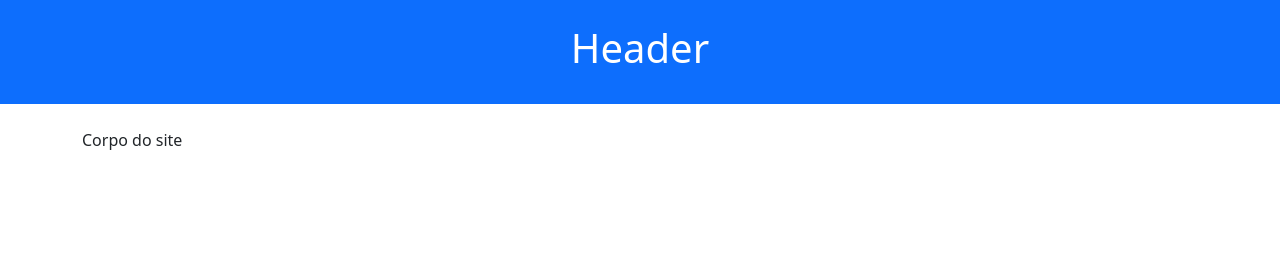
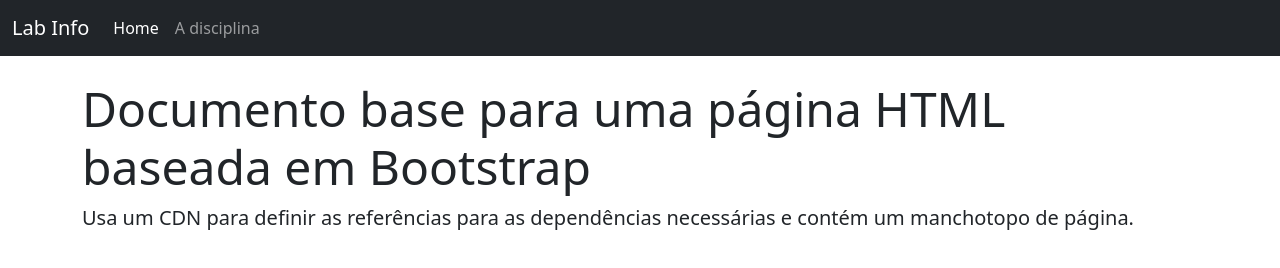
Before and after one commit to guilhermeiphone700-sudo/LI2025-Teste03, a plain HTML site: page index.html in a window 1280 px wide. Drawn offline with nearby package versions, Linux system fonts and the light colour scheme.

Commit message:
4ª tarefa

```diff
--- a/index.html
+++ b/index.html
@@ -6,18 +6,41 @@
 
     <link href="https://cdn.jsdelivr.net/npm/bootstrap@5.3.3/dist/css/bootstrap.min.css" rel="stylesheet" integrity="sha384-QWTKZyjpPEjISv5WaRU9OFeRpok6YctnYmDr5pNlyT2bRjXh0JMhjY6hW+ALEwIH" crossorigin="anonymous">
 
-    <title>Template Base</title>
+    <title>Lab Info - Home</title>
   </head>
 
   <body>
 
-    <header class="bg-primary text-white p-4 text-center">
-      <h1>Header</h1>
-    </header>
+    <nav class="navbar navbar-expand-lg navbar-dark bg-dark">
+      <div class="container-fluid">
 
-    <main class="container mt-4">
-      <p>Corpo do site</p>
-    </main>
+        <a class="navbar-brand" href="index.html">Lab Info</a>
+
+        <button class="navbar-toggler" type="button" data-bs-toggle="collapse" data-bs-target="#navbarNav" aria-controls="navbarNav" aria-expanded="false" aria-label="Toggle navigation">
+          <span class="navbar-toggler-icon"></span>
+        </button>
+
+        <div class="collapse navbar-collapse" id="navbarNav">
+          <ul class="navbar-nav">
+
+            <li class="nav-item">
+              <a class="nav-link active" aria-current="page" href="index.html">Home</a>
+            </li>
+
+            <li class="nav-item">
+              <a class="nav-link" href="disciplina.html">A disciplina</a>
+            </li>
+
+          </ul>
+        </div>
+      </div>
+    </nav>
+
+    <div class="container mt-4">
+      <h1 class="display-5">Documento base para uma página HTML baseada em Bootstrap</h1>
+      <p class="lead">Usa um CDN para definir as referências para as dependências necessárias e contém um manchotopo de página.</p>
+    </div>
+
 
     <script src="https://cdn.jsdelivr.net/npm/bootstrap@5.3.3/dist/js/bootstrap.bundle.min.js" integrity="sha384-YvpcrYf0tY3lHB60NNkmXc5s9fDVZLESaAA55NDzOxhy9GkcIdslK1eN7N6jIeHz" crossorigin="anonymous"></script>
   </body>
```
